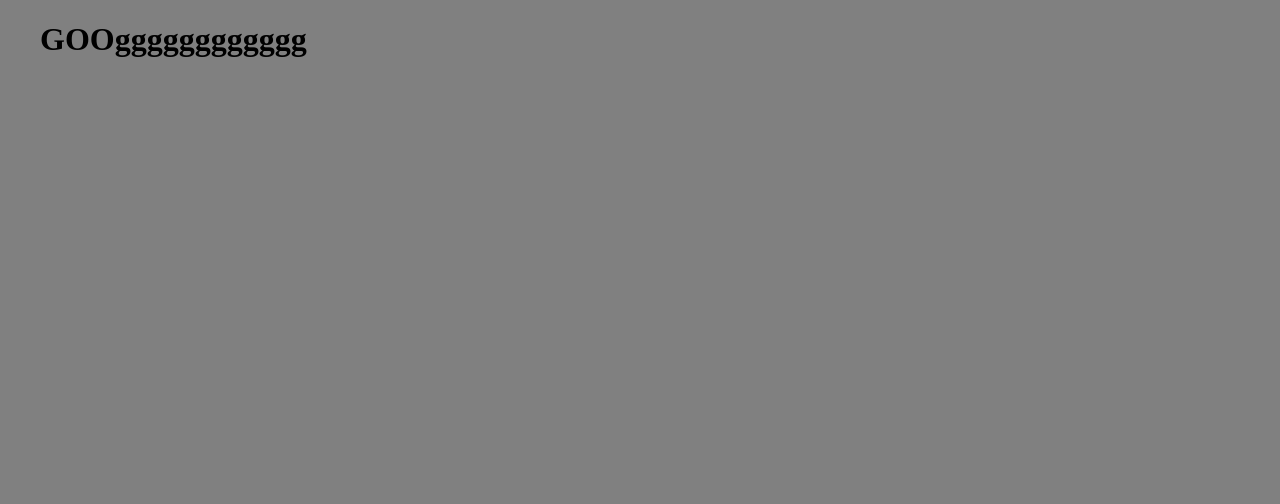
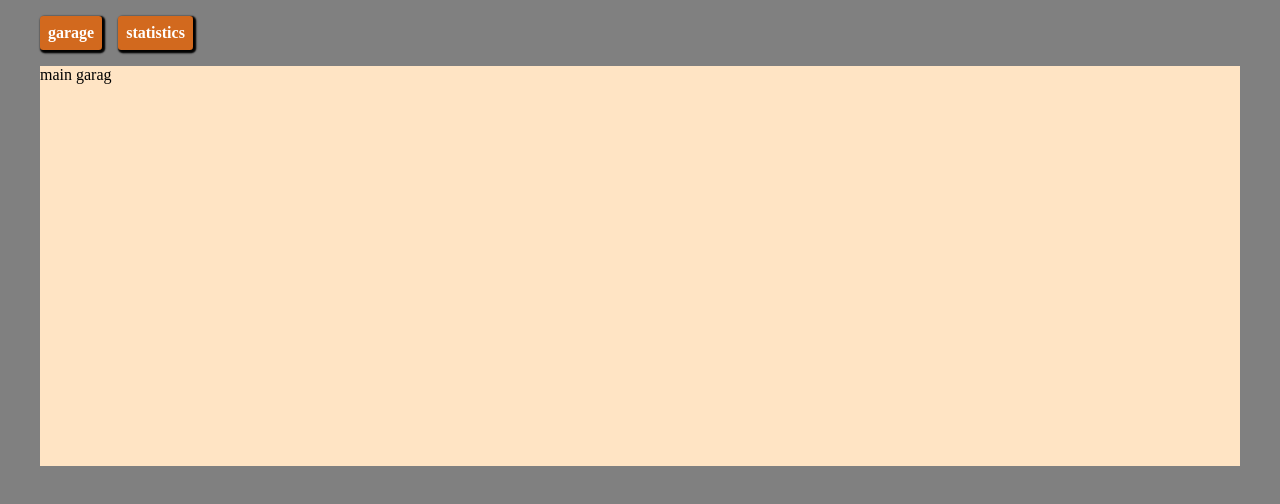
Before and after one commit to kostik-loyko/async-race-spa, a website built with webpack: page src/index.html in a window 1280 px wide. Built offline with nearby package versions, Linux system fonts and the light colour scheme; files whose address does not match are found by name.

Commit message:
feat: create buttons for pages

```diff
--- a/src/index.html
+++ b/src/index.html
@@ -11,7 +11,6 @@
 <body>
   <div class="container">
     <div class="wrapper">
-      <h1>GOOgggggggggggg</h1>
     </div>
   </div>
 </body>
--- /dev/null
+++ b/src/script/app/app.js
@@ -0,0 +1,9 @@
+import car from "./car";
+import buttonsPages from "./buttonsPages";
+
+function app() {
+  car();
+  buttonsPages();
+}
+
+export default app;
--- /dev/null
+++ b/src/script/app/buttonsPages.js
@@ -0,0 +1,32 @@
+import createGaragePage from "./garagPage";
+import createStatisticsPage from "./statisticsPage";
+
+const buttonsPages = () => {
+  const btnMain = document.createElement('a');
+  btnMain.className = 'btn-main';
+  btnMain.id = 'main-page';
+  btnMain.href = '#main-page';
+  btnMain.textContent = 'garage';
+
+  const btnStatistics = document.createElement('a');
+  btnStatistics.className = 'btn-main';
+  btnStatistics.id = 'statistics-page';
+  btnStatistics.textContent = 'statistics';
+  btnStatistics.href = '#statistics-page';
+
+  document.querySelector('.wrapper').append(btnMain, btnStatistics);
+  createGaragePage();
+  window.location.hash = '#main-page';
+
+  window.addEventListener('hashchange', () => {
+    const hash = window.location.hash.slice(1);
+    document.querySelector('.wrapper').removeChild(document.querySelector('.conteiner-main'));
+    if (hash === btnMain.id) {
+      createGaragePage();
+    } else if (hash === btnStatistics.id) {
+      createStatisticsPage();
+    }
+  })
+}
+
+export default buttonsPages;
--- /dev/null
+++ b/src/script/app/car.js
@@ -0,0 +1,10 @@
+async function car() {
+  let response = await fetch('http://127.0.0.1:3000/garage');
+  if (response.ok) {
+    let data = await response.json();
+    console.log(data[1].name);
+  } else {
+    alert("Ошибка HTTP: " + response.status);
+  }
+}
+export default car;
--- /dev/null
+++ b/src/script/app/garagPage.js
@@ -0,0 +1,8 @@
+const createGaragePage = () => {
+  const conteiner = document.createElement('div');
+  conteiner.className = 'conteiner-main';
+  document.querySelector('.wrapper').append(conteiner);
+  conteiner.textContent = 'main garag';
+}
+
+export default createGaragePage;
--- /dev/null
+++ b/src/script/app/statisticsPage.js
@@ -0,0 +1,8 @@
+const createStatisticsPage = () => {
+  const conteiner = document.createElement('div');
+  conteiner.className = 'conteiner-main';
+  document.querySelector('.wrapper').append(conteiner);
+  conteiner.textContent = 'Statistics page';
+}
+
+export default createStatisticsPage;
--- a/src/script/index.js
+++ b/src/script/index.js
@@ -2,6 +2,6 @@ import '../index.html';
 import '../style/normalize.css';
 import '../style/style.scss';
 
+import app from './app/app';
 
-let promise = fetch('http://127.0.0.1:3000/garage');
-console.log(promise);
+app();
--- /dev/null
+++ b/src/style/body.scss
@@ -0,0 +1,25 @@
+.btn-main {
+  display: inline-block;
+  background-color: chocolate;
+  color: white;
+  font-weight: 900;
+  text-decoration: none;
+  padding: 0.5rem;
+  margin: 1rem 1rem 1rem 0;
+  outline: none;
+  box-shadow: 0.1rem 0.1rem 0.1rem 0.1rem black;
+  border-radius: 0.2rem;
+}
+
+.btn-main:hover {
+  transform: translateY(-0.1rem);
+}
+
+.btn-main:active {
+  transform: translateY(0rem);
+}
+
+.conteiner-main {
+  background-color: bisque;
+  height: 50vh;
+}
--- a/src/style/style.scss
+++ b/src/style/style.scss
@@ -16,3 +16,5 @@ body {
 ul {
   list-style: none;
 }
+
+@import url('./body.scss');
```
